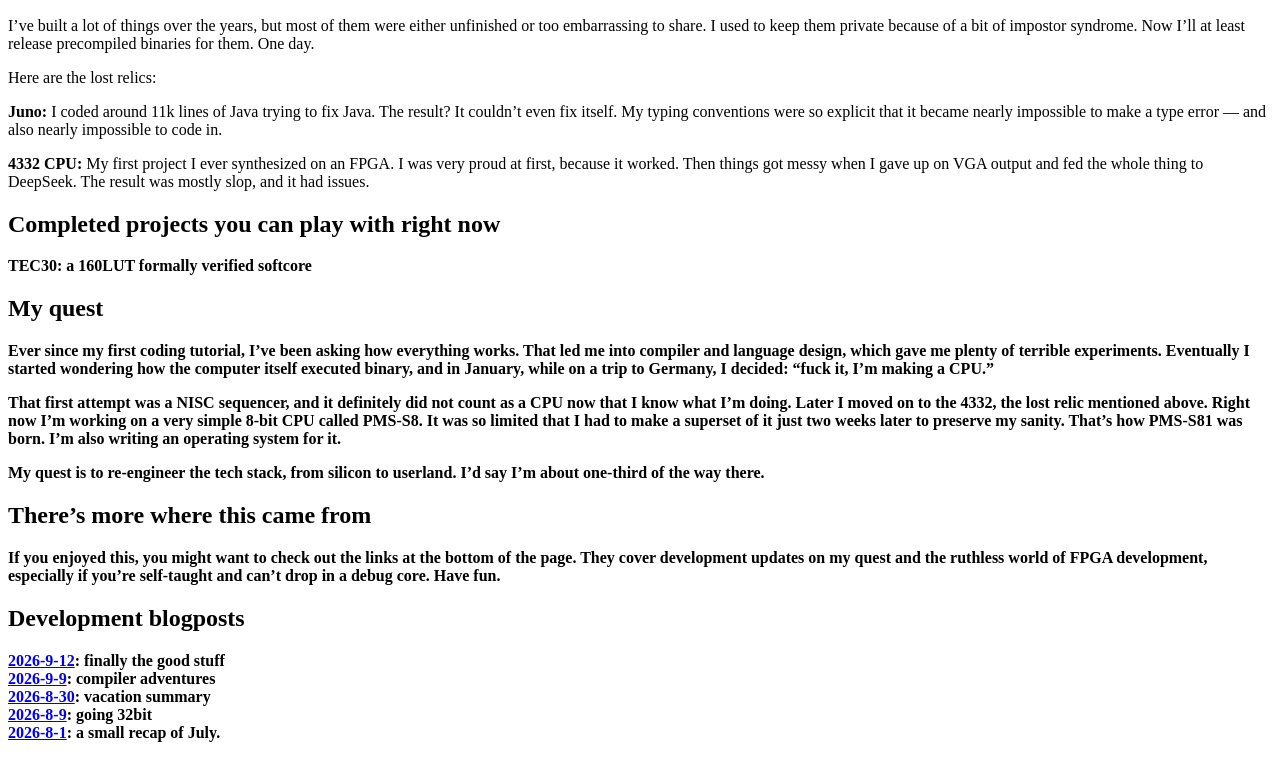
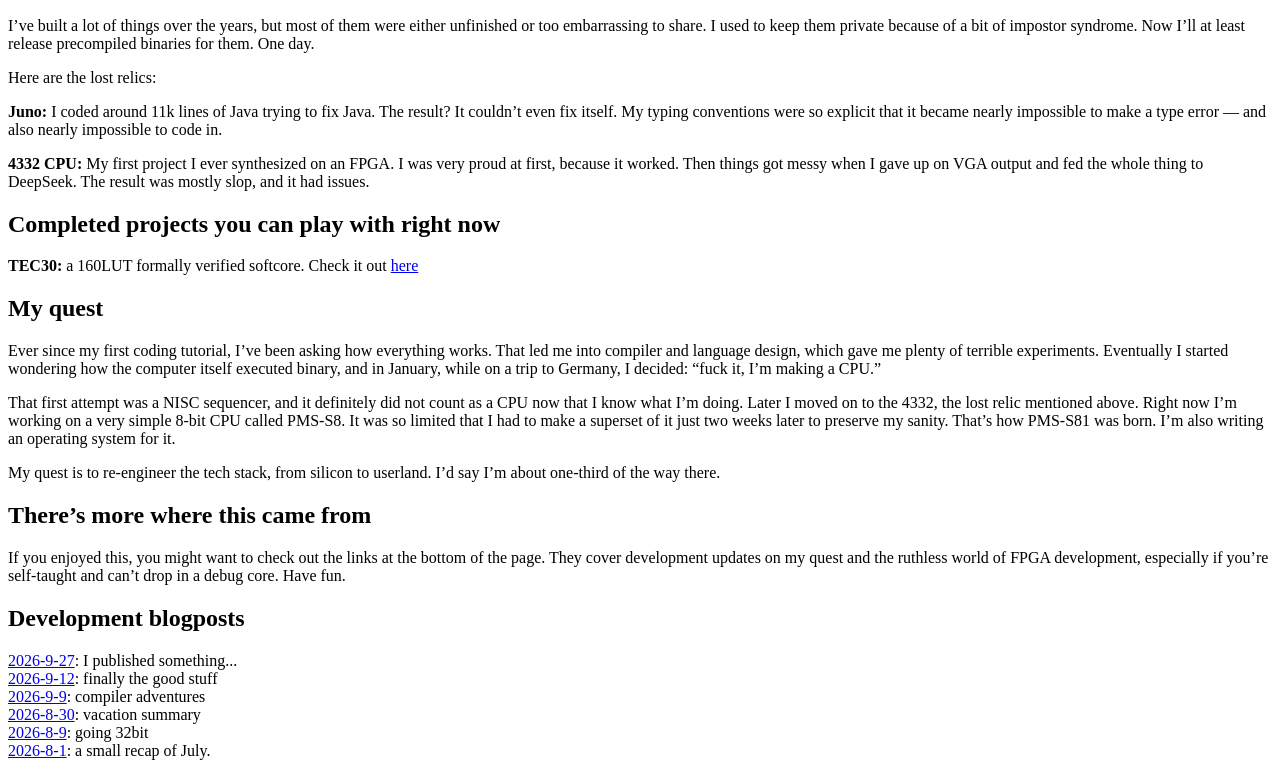
Before and after one commit to LoPalma/LoPalma.github.io, a plain HTML site: page index.html in a window 1280 px wide. Shown: the part 242-1018 px from the top of the page. Drawn offline with Linux system fonts and the light colour scheme.

Commit message:
fixed tag mistake and added link to tec30 homepage

```diff
--- a/index.html
+++ b/index.html
@@ -45,7 +45,7 @@
     <h2>Completed projects you can play with right now</h2>
 
     <p>
-        <b>TEC30<b>: a 160LUT formally verified softcore
+        <b>TEC30:</b> a 160LUT formally verified softcore. Check it out <a href="projects/tec30.html">here</a>
     </p>
 
     <h2>My quest</h2>
@@ -79,6 +79,7 @@
     <h2>Development blogposts</h2>
 
     <p>
+        <a href="blogposts/26-9-27.html">2026-9-27</a>: I published something... <br>
         <a href="blogposts/26-9-12.html">2026-9-12</a>: finally the good stuff<br>
         <a href="blogposts/26-9-9.html">2026-9-9</a>: compiler adventures <br>
         <a href="blogposts/26-8-30.html">2026-8-30</a>: vacation summary <br>
```
